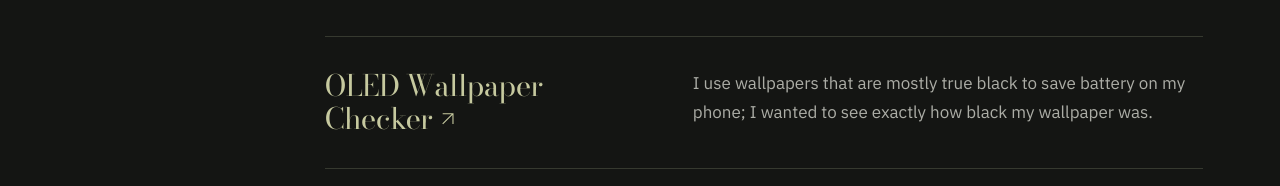
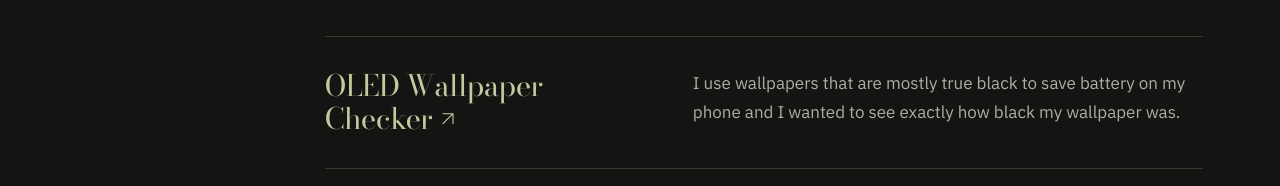
Before and after one commit to aaronouyang/aaronouyang-site, a Next.js app: page /projects in a window 1280 px wide. Shown: the part 591-777 px from the top of the page. Built offline with nearby package versions, Linux system fonts and the light colour scheme.

Commit message:
update OLED project description

```diff
--- a/app/projects/page.tsx
+++ b/app/projects/page.tsx
@@ -27,7 +27,7 @@ const projects = [
   {
     title: "OLED Wallpaper Checker",
     description:
-      "I use wallpapers that are mostly true black to save battery on my phone; I wanted to see exactly how black my wallpaper was.",
+      "I use wallpapers that are mostly true black to save battery on my phone and I wanted to see exactly how black my wallpaper was.",
     href: "/oled",
   },
   {
```
